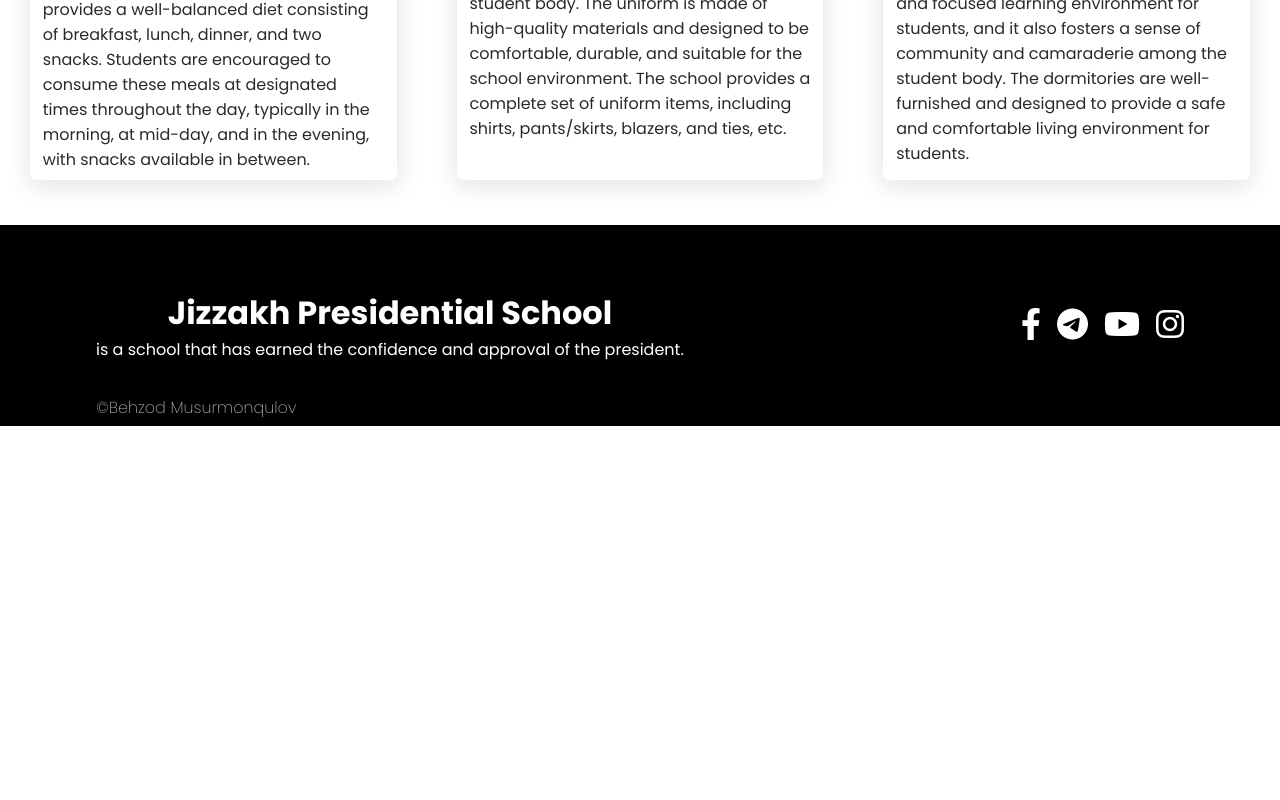
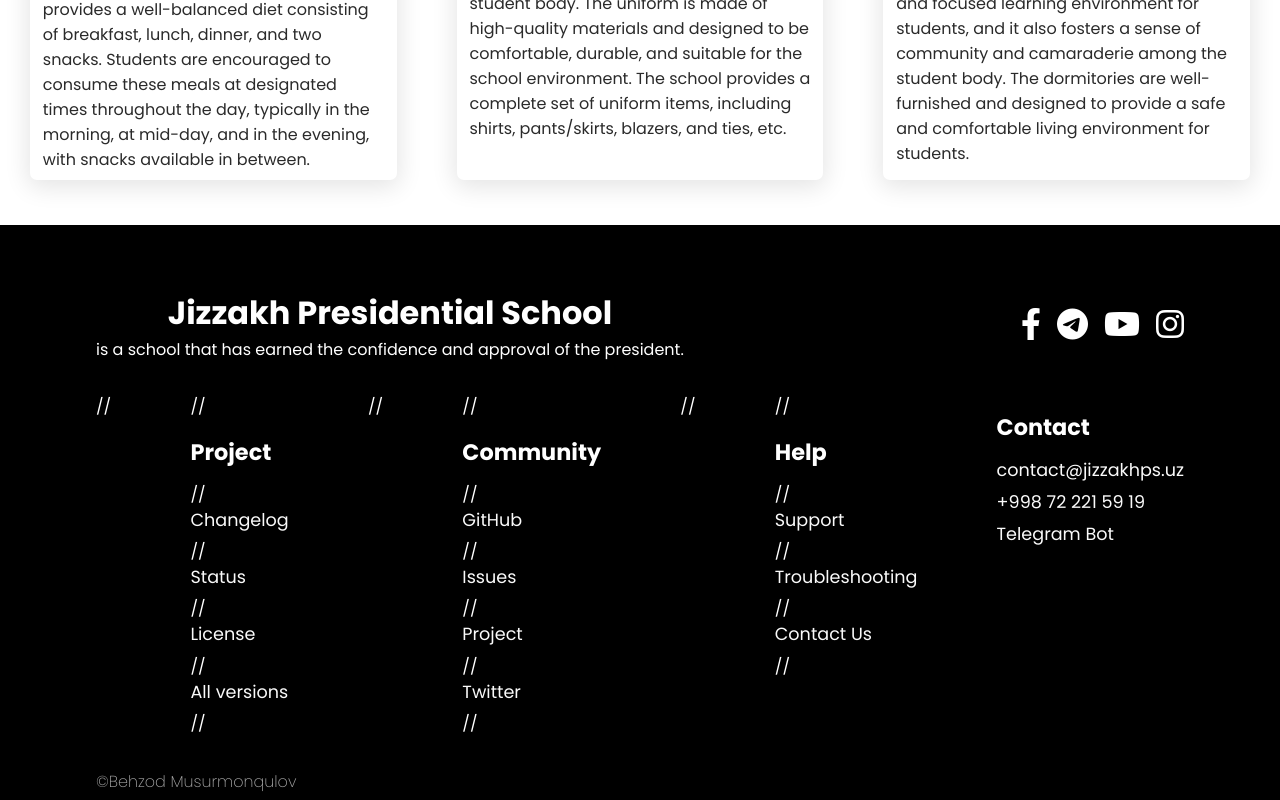
Before and after one commit to behzodk/jizzakhps, a React (Create React App) app: page / in a window 1280 px wide. Shown: the part 2581-3381 px from the top of the page. Before the commit the page ends 3007 px from the top, so only its background shows below. Built offline with nearby package versions, Linux system fonts and the light colour scheme.

Commit message:
Contact footer

```diff
--- a/src/components/Footer.js
+++ b/src/components/Footer.js
@@ -24,34 +24,34 @@ function Footer(){
                 </div>
             </div>
 
-            {/* <div className="bottom">
+            <div className="bottom">
+//                 <div>
+//                     <h4>Project</h4>
+//                     <a href="/">Changelog</a>
+//                     <a href="/">Status</a>
+//                     <a href="/">License</a>
+//                     <a href="/">All versions</a>
+//                 </div>
+//                 <div>
+//                     <h4>Community</h4>
+//                     <a href="/">GitHub</a>
+//                     <a href="/">Issues</a>
+//                     <a href="/">Project</a>
+//                     <a href="/">Twitter</a>
+//                 </div>
+//                 <div>
+//                     <h4>Help</h4>
+//                     <a href="/">Support</a>
+//                     <a href="/">Troubleshooting</a>
+//                     <a href="/">Contact Us</a>
+//                 </div>
                 <div>
-                    <h4>Project</h4>
-                    <a href="/">Changelog</a>
-                    <a href="/">Status</a>
-                    <a href="/">License</a>
-                    <a href="/">All versions</a>
+                    <h4>Contact</h4>
+                    <a href="mailto:contact@jizzakhps.uz">contact@jizzakhps.uz</a>
+                    <a href="tel:+998722215919">+998 72 221 59 19</a>
+                    <a href="https://t.me/Jizzakh_PM_murojaatbot">Telegram Bot</a>
                 </div>
-                <div>
-                    <h4>Community</h4>
-                    <a href="/">GitHub</a>
-                    <a href="/">Issues</a>
-                    <a href="/">Project</a>
-                    <a href="/">Twitter</a>
-                </div>
-                <div>
-                    <h4>Help</h4>
-                    <a href="/">Support</a>
-                    <a href="/">Troubleshooting</a>
-                    <a href="/">Contact Us</a>
-                </div>
-                <div>
-                    <h4>Others</h4>
-                    <a href="/">Terms of Service</a>
-                    <a href="/">Privacy Policy</a>
-                    <a href="/">License</a>
-                </div>
-            </div> */}
+            </div>
             <p className='copyright'>&#169;Behzod Musurmonqulov</p>
         </div>
     )
```
